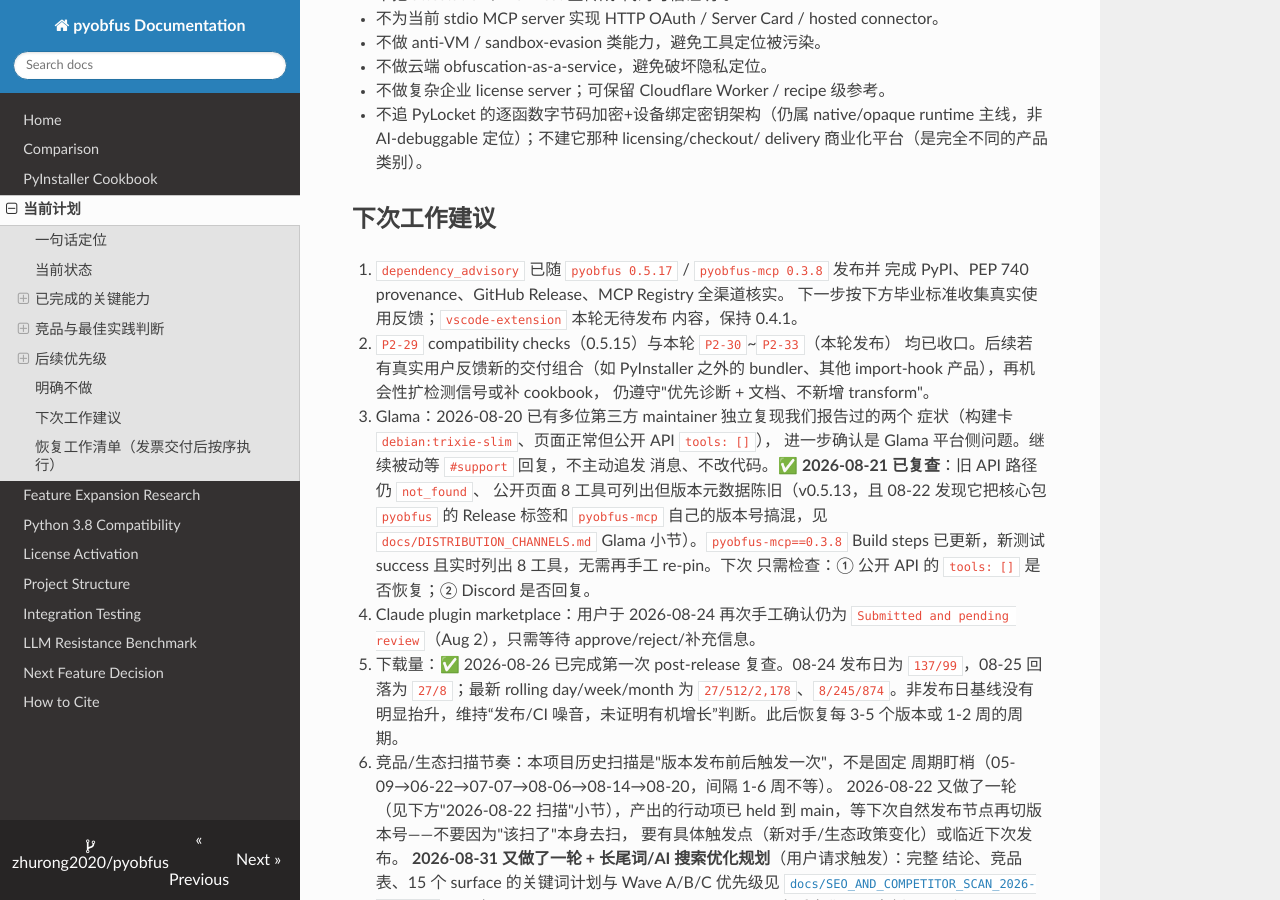
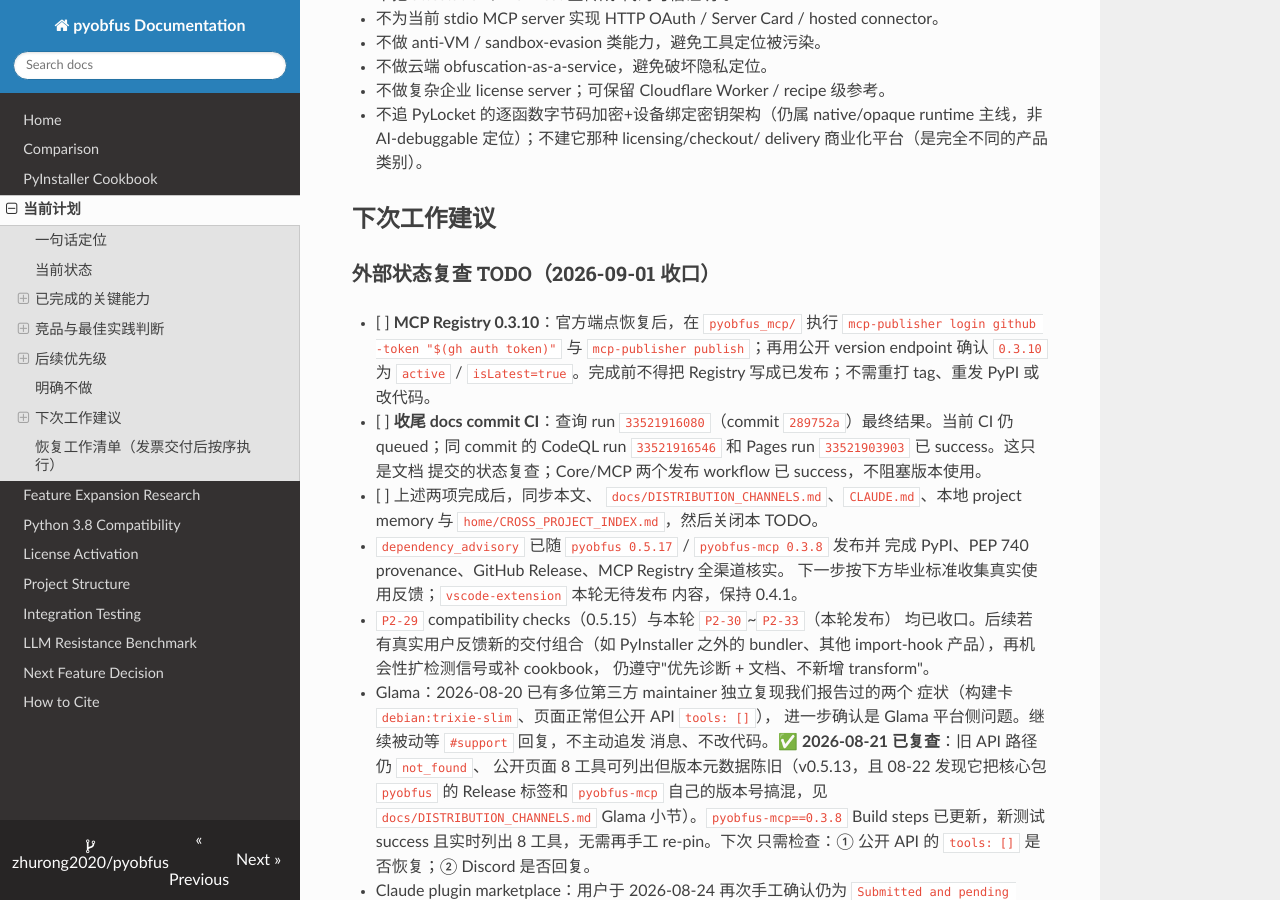
Before and after one commit to zhurong2020/pyobfus, an MkDocs documentation site: the page built from docs/CURRENT_PLAN_ZH.md, in a window 1280 px wide and 900 px high, scrolled down 14234 px. Built offline with MkDocs 1.6.1, drawn with Linux system fonts in a browser that asks for light colours; nearby versions of some CDN libraries; some of the changed text lies outside the part shown.

Commit message:
docs: track remaining SEO release checks

```diff
--- a/docs/CURRENT_PLAN_ZH.md
+++ b/docs/CURRENT_PLAN_ZH.md
@@ -670,6 +670,21 @@
 
 ## 下次工作建议
 
+### 外部状态复查 TODO（2026-09-01 收口）
+
+- [ ] **MCP Registry 0.3.10**：官方端点恢复后，在
+  `pyobfus_mcp/` 执行 `mcp-publisher login github -token "$(gh auth token)"`
+  与 `mcp-publisher publish`；再用公开 version endpoint 确认
+  `0.3.10` 为 `active` / `isLatest=true`。完成前不得把 Registry
+  写成已发布；不需重打 tag、重发 PyPI 或改代码。
+- [ ] **收尾 docs commit CI**：查询 run `33521916080`（commit
+  `289752a`）最终结果。当前 CI 仍 queued；同 commit 的 CodeQL
+  run `33521916546` 和 Pages run `33521903903` 已 success。这只是文档
+  提交的状态复查；Core/MCP 两个发布 workflow 已 success，不阻塞版本使用。
+- [ ] 上述两项完成后，同步本文、
+  `docs/DISTRIBUTION_CHANNELS.md`、`CLAUDE.md`、本地 project memory 与
+  `home/CROSS_PROJECT_INDEX.md`，然后关闭本 TODO。
+
 1. `dependency_advisory` 已随 `pyobfus 0.5.17` / `pyobfus-mcp 0.3.8` 发布并
    完成 PyPI、PEP 740 provenance、GitHub Release、MCP Registry 全渠道核实。
    下一步按下方毕业标准收集真实使用反馈；`vscode-extension` 本轮无待发布
@@ -774,7 +789,7 @@
     邮件，不主动追发；若收到实际使用功能或大项目/CI/CD/团队工作流反馈，作为上方 P2 候选
     排序证据。`--plan` 已随 0.5.19 发布；delivery bundle、mapping 加密、团队
     license UX 仍需真实重复需求才做。
-11. **🆕 长尾词 / AI 搜索优化 rollout（2026-08-31 用户请求，已列入 TODO）**：
+11. **✅ 长尾词 / AI 搜索优化 rollout（2026-09-01 完成）**：
     完整规划 = [`docs/SEO_AND_COMPETITOR_SCAN_2026-08-31.md`](SEO_AND_COMPETITOR_SCAN_2026-08-31.md)
     §2（15 个 surface + 目标意图短语 + Wave A/B/C + 红线）。用户意向：**过几天
     就这些内容发一个小版本（或与其它功能合并发布）**。执行拆分：
@@ -805,6 +820,9 @@
       `provenance`/`slopsquatting`/`obfuscate-before-shipping` 簇；README FAQ
       加 3 条 + 引言段确保含 "obfuscate before shipping" / "debug obfuscated
       stack traces"（**必须在打 tag 前的同一 commit**）。
+      ✅ **已经用户明确批准作为独立 SEO 版本发布**：Core
+      0.5.20 / MCP 0.3.10 的 PyPI、PEP 740 与 GitHub Releases 已核实；
+      仅 MCP Registry 分发因官方 TLS/EOF 故障转入上方独立 TODO。
     - 红线：同一短语不跨 >2 surface、不堆砌；发版前复核 "50% lower cost"
       对 PyArmor 现价是否仍成立（`COMPARISON.md` 仍写 $89）。
     - 附带的 `dependency_advisory` #8 判断：slopsquatting 检测赛道已拥挤
@@ -855,7 +873,6 @@
    Core 1208 passed/1 skipped、MCP 93 passed、端到端 7 passed，Black/Ruff/
    联合 mypy 全绿。MCP 与 VS Code 扩展本轮 `[Unreleased]` 均为空，未动。
 7. **长尾词 / AI 搜索优化 rollout**（见上方"下次工作建议" #11 + scan doc §2）：
-   ⏳ 已列入 TODO，用户意向"过几天发一个小版本（或与其它功能合并）"。到点时
-   按 Wave B（docs-only，可先做）→ Wave C（keywords/README/`server.json`，进
-   发版 commit）执行；Wave A 交用户在 GitHub 设置里操作，Claude 只出文案。
-   发版仍走 `check_unreleased_changelogs.py` → 先 Core 后 MCP → 用户逐次批准。
+   ✅ Wave A/B/C 均完成；Core 0.5.20 / MCP 0.3.10 已发布。剩余
+   查询已单独收入上方「外部状态复查 TODO」，不再把 SEO rollout
+   本身标为未完成。
```
Also changed, not shown: CLAUDE.md (+10 -9 lines), docs/DISTRIBUTION_CHANNELS.md (+5 -0 lines), docs/SEO_AND_COMPETITOR_SCAN_2026-08-31.md (+5 -0 lines).
